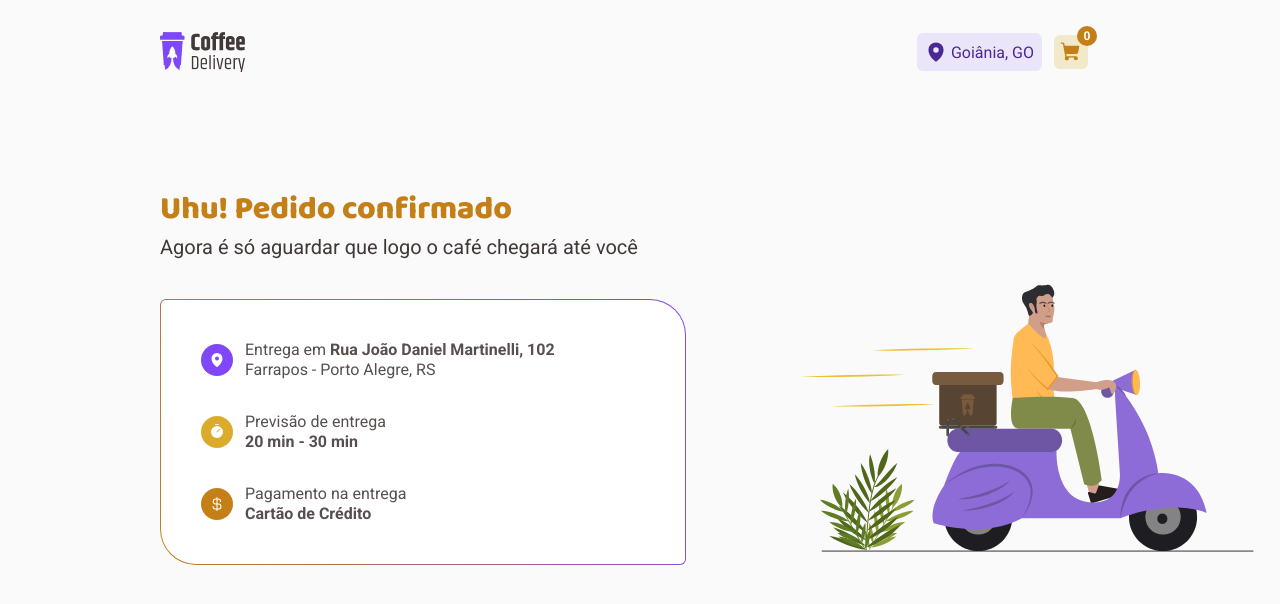
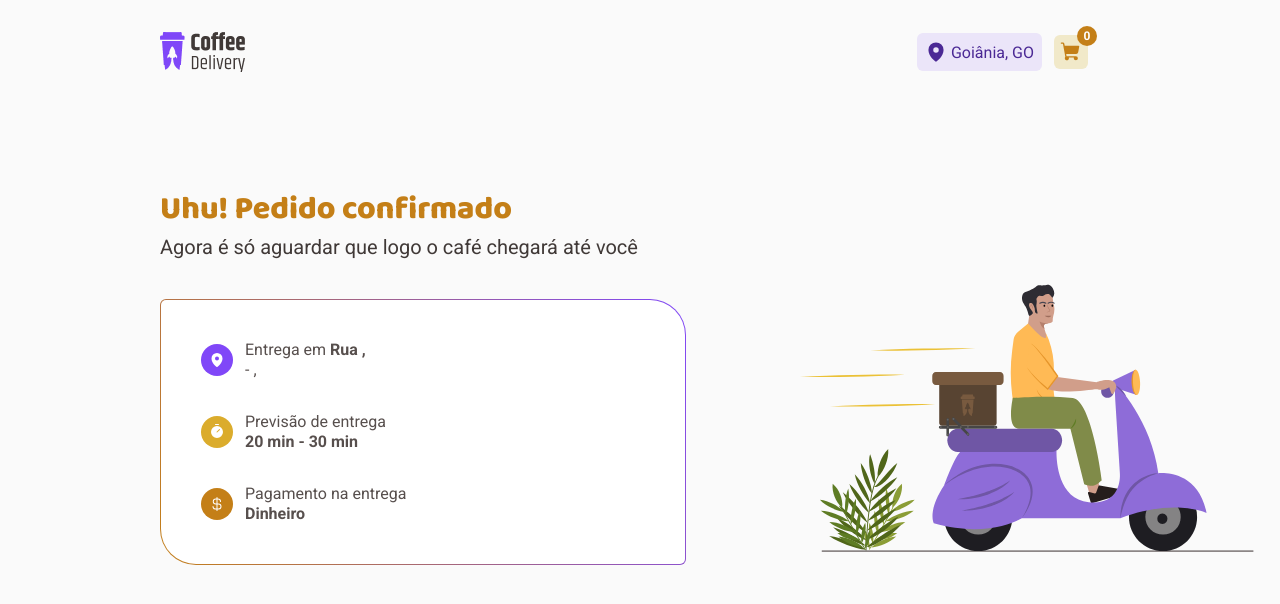
Before and after one commit to Lucasplpx/coffe-delivery, a React (Vite) app: page /checkout/success in a window 1280 px wide. Shown: the top 604 px of the page. Built offline with nearby package versions, Linux system fonts and the light colour scheme.

Commit message:
method payment

```diff
--- a/src/contexts/useCart.tsx
+++ b/src/contexts/useCart.tsx
@@ -1,6 +1,7 @@
 import { createContext, ReactNode, useContext, useReducer } from 'react';
 
 import { produce } from 'immer';
+import { FormValuesDelivery, OptionPayment } from '../page/Checkout';
 
 interface Product {
   id: string;
@@ -15,11 +16,15 @@ interface Product {
 
 interface CartContextProps {
   products: Product[];
+  totalProducts: number;
   amountProducts: number;
-  totalProducts: number;
+  methodPayment: OptionPayment;
+  deliveryAddress: FormValuesDelivery;
   handleAddProductCart: (id: string) => void;
   handleRemoveProductCart: (id: string) => void;
   handleDeleteProductCart: (id: string) => void;
+  handleAddDeliveryAddress: (addressData: FormValuesDelivery) => void;
+  handleSelectMethodPayment: (method: OptionPayment) => void;
 }
 
 const CartContext = createContext({} as CartContextProps);
@@ -83,8 +88,10 @@ const PRODUCTS_MOCK: Product[] = [
 
 interface CartState {
   products: Product[];
+  deliveryAddress: FormValuesDelivery;
   totalProducts: number;
   amountProducts: number;
+  methodPayment: OptionPayment;
 }
 
 export function CartContextProvider({ children }: CartContextProviderProps) {
@@ -167,6 +174,22 @@ export function CartContextProvider({ children }: CartContextProviderProps) {
           });
         }
 
+        case 'ADD_DELIVERY_ADDRESS': {
+          return produce(state, (draft) => {
+            draft.deliveryAddress = action.payload.address;
+
+            return draft;
+          });
+        }
+
+        case 'SELECT_METHOD_PAYMENT': {
+          return produce(state, (draft) => {
+            draft.methodPayment = action.payload.method;
+
+            return draft;
+          });
+        }
+
         default: {
           return state;
         }
@@ -176,10 +199,18 @@ export function CartContextProvider({ children }: CartContextProviderProps) {
       products: PRODUCTS_MOCK,
       totalProducts: 0,
       amountProducts: 0,
+      deliveryAddress: {} as FormValuesDelivery,
+      methodPayment: 'money',
     }
   );
 
-  const { products, amountProducts, totalProducts } = cartState;
+  const {
+    products,
+    amountProducts,
+    deliveryAddress,
+    totalProducts,
+    methodPayment,
+  } = cartState;
 
   function handleAddProductCart(id: string) {
     dispatch({
@@ -208,15 +239,37 @@ export function CartContextProvider({ children }: CartContextProviderProps) {
     });
   }
 
+  function handleAddDeliveryAddress(addressData: FormValuesDelivery) {
+    dispatch({
+      type: 'ADD_DELIVERY_ADDRESS',
+      payload: {
+        address: addressData,
+      },
+    });
+  }
+
+  function handleSelectMethodPayment(method: OptionPayment) {
+    dispatch({
+      type: 'SELECT_METHOD_PAYMENT',
+      payload: {
+        method,
+      },
+    });
+  }
+
   return (
     <CartContext.Provider
       value={{
         products,
         totalProducts,
+        methodPayment,
         amountProducts,
+        deliveryAddress,
         handleAddProductCart,
         handleRemoveProductCart,
         handleDeleteProductCart,
+        handleAddDeliveryAddress,
+        handleSelectMethodPayment,
       }}
     >
       {children}
--- a/src/page/Checkout/index.tsx
+++ b/src/page/Checkout/index.tsx
@@ -35,6 +35,7 @@ import { useForm } from 'react-hook-form';
 import { zodResolver } from '@hookform/resolvers/zod';
 
 import * as z from 'zod';
+import { useState } from 'react';
 
 const required = 'Campo obrigatório';
 
@@ -48,7 +49,9 @@ const schema = z.object({
   uf: z.string().min(2, 'ex: GO').max(2, 'ex: GO'),
 });
 
-type FormValues = z.infer<typeof schema>;
+export type FormValuesDelivery = z.infer<typeof schema>;
+
+export type OptionPayment = 'money' | 'credit' | 'bank';
 
 export function Checkout() {
   const {
@@ -57,6 +60,8 @@ export function Checkout() {
     handleAddProductCart,
     handleRemoveProductCart,
     handleDeleteProductCart,
+    handleAddDeliveryAddress,
+    handleSelectMethodPayment,
   } = useCart();
   const theme = useTheme();
   const navigate = useNavigate();
@@ -64,9 +69,11 @@ export function Checkout() {
     register,
     handleSubmit,
     formState: { errors },
-  } = useForm<FormValues>({
+  } = useForm<FormValuesDelivery>({
     resolver: zodResolver(schema),
   });
+
+  const [optionPayment, setOptionPayment] = useState<OptionPayment>('bank');
 
   const productsFiltered = products.filter((product) => product.quantity > 0);
 
@@ -77,10 +84,14 @@ export function Checkout() {
   }
 
   const onSubmit = handleSubmit((dataForm) => {
-    console.log(dataForm);
-
+    handleAddDeliveryAddress(dataForm);
+    handleSelectMethodPayment(optionPayment);
     handleGoSuccess();
   });
+
+  function handleSelectOption(option: OptionPayment) {
+    setOptionPayment(option);
+  }
 
   return (
     <CheckoutContainer>
@@ -166,14 +177,23 @@ export function Checkout() {
               <ButtonsContainer>
                 <SelectPayment
                   icon={<CreditCard size={16} color={theme.purple} />}
-                  isSelected
+                  onClick={() => handleSelectOption('credit')}
+                  isSelected={optionPayment === 'credit'}
                 >
                   Cartão de crédito
                 </SelectPayment>
-                <SelectPayment icon={<Bank size={16} color={theme.purple} />}>
+                <SelectPayment
+                  icon={<Bank size={16} color={theme.purple} />}
+                  onClick={() => handleSelectOption('bank')}
+                  isSelected={optionPayment === 'bank'}
+                >
                   Cartão de débito
                 </SelectPayment>
-                <SelectPayment icon={<Money size={16} color={theme.purple} />}>
+                <SelectPayment
+                  icon={<Money size={16} color={theme.purple} />}
+                  onClick={() => handleSelectOption('money')}
+                  isSelected={optionPayment === 'money'}
+                >
                   Dinheiro
                 </SelectPayment>
               </ButtonsContainer>
--- a/src/page/Success/index.tsx
+++ b/src/page/Success/index.tsx
@@ -2,6 +2,7 @@ import { CurrencyDollar, MapPin, Timer } from 'phosphor-react';
 import { useTheme } from 'styled-components';
 
 import deliverySVG from '../../assets/img/delivery.svg';
+import { useCart } from '../../contexts/useCart';
 
 import {
   DescriptionDelivery,
@@ -15,8 +16,15 @@ import {
   Title,
 } from './styles';
 
+const MessageMethodPayment = {
+  money: 'Dinheiro',
+  credit: 'Cartão de Crédito',
+  bank: 'Cartão de Débito',
+};
+
 export function Success() {
   const theme = useTheme();
+  const { deliveryAddress, methodPayment } = useCart();
 
   return (
     <SuccessContainer>
@@ -33,9 +41,15 @@ export function Success() {
             </IconWrapper>
             <Info>
               <p>
-                Entrega em <span>Rua João Daniel Martinelli, 102</span>
+                Entrega em{' '}
+                <span>
+                  Rua {deliveryAddress.rua}, {deliveryAddress.numero}
+                </span>
               </p>
-              <p>Farrapos - Porto Alegre, RS</p>
+              <p>
+                {deliveryAddress.bairro} - {deliveryAddress.cidade},{' '}
+                {deliveryAddress.uf}
+              </p>
             </Info>
           </ItemInfo>
           <ItemInfo>
@@ -56,7 +70,7 @@ export function Success() {
             <Info>
               <p>Pagamento na entrega</p>
               <p>
-                <span>Cartão de Crédito</span>
+                <span>{MessageMethodPayment[methodPayment]}</span>
               </p>
             </Info>
           </ItemInfo>
```
